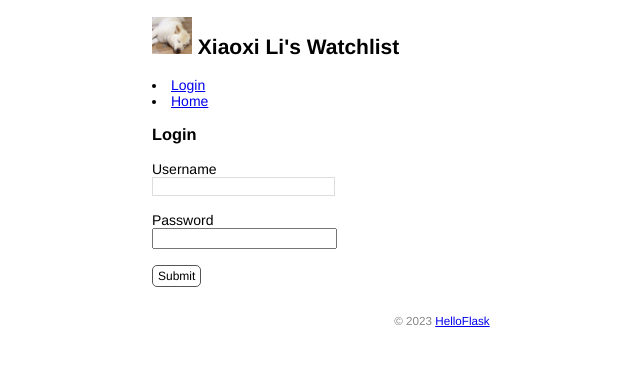
After one commit to lixiaoxi0518/Watchlist, a Flask app: page /login in a window 1280 px wide. The commit adds this page. Shown: the top 366 px of the page, without its empty margins (198-838 px from the left). Run offline with Flask 3, Linux system fonts and the light colour scheme.

Commit message:
User authentication with Flask-Login

```diff
--- a/app.py
+++ b/app.py
@@ -4,16 +4,36 @@ import os
 from flask_sqlalchemy import SQLAlchemy
 from datetime import datetime
 import click
+from werkzeug.security import generate_password_hash, check_password_hash
+from flask_login import LoginManager
+from flask_login import UserMixin
+from flask_login import login_user
+from flask_login import login_required, logout_user, current_user
 
 app = Flask(__name__)
+app.secret_key = 'a_secret_key'
 app.config['SQLALCHEMY_DATABASE_URI'] = 'sqlite:////' + os.path.join(app.root_path, 'data.db')
 app.config['SQLALCHEMY_TRACK_MODIFICATIONS'] = False #关闭对模型修改的监控
 #在扩展类实例化前家在配置
 
+login_manager = LoginManager(app) # 实例化扩展类
+login_manager.login_view = 'login'
+@login_manager.user_loader
+def load_user(user_id):  # 创建用户加载回调函数，接受用户 ID 作为参数
+    user = User.query.get(int(user_id))  # 用 ID 作为 User 模型的主键查询对应的用户
+    return user  # 返回用户对象
+
 db = SQLAlchemy(app) #初始化扩展，传入程序实例
-class User(db.Model): #表名是user
+class User(db.Model, UserMixin): #表名是user
     id = db.Column(db.Integer,primary_key = True) #主键
     name = db.Column(db.String(20)) #名字
+    username = db.Column(db.String(20))  # 用户名
+    password_hash = db.Column(db.String(128))  # 密码散列值
+
+    def set_password(self, password):  # 用来设置密码的方法，接受密码作为参数
+        self.password_hash = generate_password_hash(password)  # 将生成的密码保持到对应字段
+    def validate_password(self, password):  # 用于验证密码的方法，接受密码作为参数
+        return check_password_hash(self.password_hash, password)  # 返回布尔值
 
 class Movie(db.Model):
     id = db.Column(db.Integer, primary_key = True) #主键
@@ -56,6 +76,8 @@ def forge():
 
     db.session.commit()
     click.echo('Done')
+
+@app.cli.command() #注册为命令，执行命令就会调用后面的函数
 @click.option('--drop', is_flag=True, help='Create after drop.') #‘--drop’是一个布尔选项，不需要任何附加参数
 def initdb(drop): #只需要一个drop参数，对应于'--drop'
     """Initialize the database"""
@@ -77,6 +99,8 @@ def page_not_found(e):
 @app.route('/', methods=['GET', 'POST'])
 def index():
     if request.method == 'POST':
+        if not current_user.is_authenticated:  # 如果当前用户未认证
+            return redirect(url_for('index'))  # 重定向到主页
         title = request.form.get('title')
         year = request.form.get('year')
         if not title or not year or len(year) > 4 or len(title) > 60:
@@ -93,6 +117,7 @@ def index():
     return render_template('index.html', movies = movies)
 
 @app.route('/movie/edit/<int:movie_id>', methods=['GET', 'POST'])
+@login_required
 def edit(movie_id):
     movie = Movie.query.get_or_404(movie_id) #如果找不到就返回404错误响应
 
@@ -113,9 +138,82 @@ def edit(movie_id):
     return render_template('edit.html', movie=movie)  # 传入被编辑的电影记录
 
 @app.route('/movie/delete/<int:movie_id>', methods=['POST'])  # 限定只接受 POST 请求
+@login_required
 def delete(movie_id):
     movie = Movie.query.get_or_404(movie_id)  # 获取电影记录
     db.session.delete(movie)  # 删除对应的记录
     db.session.commit()  # 提交数据库会话
     flash('Item deleted.')
     return redirect(url_for('index'))  # 重定向回主页
+
+@app.cli.command()
+@click.option('--username', prompt=True, help='The username used to login.')
+@click.option('--password', prompt=True, hide_input=True, confirmation_prompt=True, help='The password used to login.')
+def admin(username, password):
+    """Create user."""
+    db.create_all()
+    user = User.query.first()
+    if user is not None:
+        click.echo('Updating user...')
+        user.username = username
+        user.set_password(password)  # 设置密码
+    else:
+        click.echo('Creating user...')
+        user = User(username=username, name='Xiaoxi Li')
+        user.set_password(password)  # 设置密码
+        db.session.add(user)
+
+    db.session.commit()  # 提交数据库会话
+    click.echo('Done.')
+
+
+
+@app.route('/login', methods=['GET', 'POST'])
+def login():
+    if request.method == 'POST':
+        username = request.form['username']
+        password = request.form['password']
+
+        if not username or not password:
+            flash('Invalid input.')
+            return redirect(url_for('login')) #回到login地址
+
+        user = User.query.first()
+        # 验证用户名和密码是否一致
+        if username == user.username and user.validate_password(password):
+            login_user(user)  # 登入用户
+            flash('Login success.')
+            return redirect(url_for('index'))  # 重定向到主页
+
+        flash('Invalid username or password.')  # 如果验证失败，显示错误消息
+        return redirect(url_for('login'))  # 重定向回登录页面
+
+    return render_template('login.html')
+
+@app.route('/logout')
+@login_required  # 用于视图保护，后面会详细介绍
+def logout():
+    logout_user()  # 登出用户
+    flash('Goodbye.')
+    return redirect(url_for('index'))  # 重定向回首页
+
+@app.route('/settings', methods=['GET', 'POST'])
+@login_required
+def settings():
+    if request.method == 'POST':
+        name = request.form['name']
+
+        if not name or len(name) > 20:
+            flash('Invalid input.')
+            return redirect(url_for('settings'))
+
+        current_user.name = name
+        # current_user 会返回当前登录用户的数据库记录对象
+        # 等同于下面的用法
+        # user = User.query.first()
+        # user.name = name
+        db.session.commit()
+        flash('Settings updated.')
+        return redirect(url_for('index'))
+
+    return render_template('settings.html')
--- a/templates/base.html
+++ b/templates/base.html
@@ -1,9 +1,6 @@
 <!DOCTYPE html>
 <html lang="en">
-{% for message in get_flashed_messages() %}
-    <div class="alert">{{ message }}</div>
-{% endfor %}
-<h2>...</h2>
+
 <head>
     {% block head %}
     <meta charset="UTF-8">
@@ -14,12 +11,21 @@
     {% endblock %}
 </head>
 <body>
+    {% for message in get_flashed_messages() %}
+            <div class="alert">{{ message }}</div>
+    {% endfor %}
     <h2>
         <img alt="icon" class="icon" src="{{ url_for('static', filename='favicon.jpg')}}">
         {{ user.name }}'s Watchlist
     </h2>
     <nav>
         <u1>
+            {% if current_user.is_authenticated %}
+                <li><a href="{{ url_for('settings') }}">Settings</a></li>
+                <li><a href="{{ url_for('logout') }}">Logout</a></li>
+            {% else %}
+                <li><a href="{{ url_for('login') }}">Login</a></li>
+            {% endif %}
             <li><a href="{{ url_for('index') }}">Home</a></li>
         </u1>
     </nav>
--- a/templates/index.html
+++ b/templates/index.html
@@ -2,19 +2,23 @@
 
 {% block content %}
 <p>{{ movies|length }} Titles</p>
+{% if current_user.is_authenticated %}
 <form method="post">
     Name <input type="text" name="title" autocomplete="off" required>
     Year <input type="text" name="year" autocomplete="off" required>
     <input class="btn" type="submit" name="submit" value="Add">
 </form>
+{% endif %}
 <u1 class="movie-list">
     {% for movie in movies %}
     <li>{{movie.title}} - {{movie.year}}
         <span class="float-right">
+        {% if current_user.is_authenticated %}
+            <a class="btn" href="{{ url_for('edit', movie_id=movie.id) }}">Edit</a>
             <form class="inline-form" method="post" action="{{ url_for('delete', movie_id=movie.id) }}">
                  <input class="btn" type="submit" name="delete" value="Delete" onclick="return confirm('Are you sure?')">
             </form>
-            <a class="btn" href="{{ url_for('edit', movie_id=movie.id) }}">Edit</a>
+        {% endif %}
             <a class="imdb" href="https://www.imdb.com/find?q={{movie.title}}" target="_blank" title="Find this movie on IMDb">IMDb</a>
         </span>
     </li>
--- /dev/null
+++ b/templates/login.html
@@ -0,0 +1,13 @@
+{% extends 'base.html' %}
+
+{% block content %}
+<h3>Login</h3>
+<form method="post">
+    Username<br>
+    <input type="text" name="username" required><br><br>
+    Password<br>
+    <!-- 密码输入框的 type 属性使用 password，会将输入值显示为圆点 -->
+    <input type="password" name="password" required><br><br>
+    <input class="btn" type="submit" name="submit" value="Submit">
+</form>
+{% endblock %}
```
Also changed, not shown: templates/settings.html (added, +9 -0 lines), data.db.
